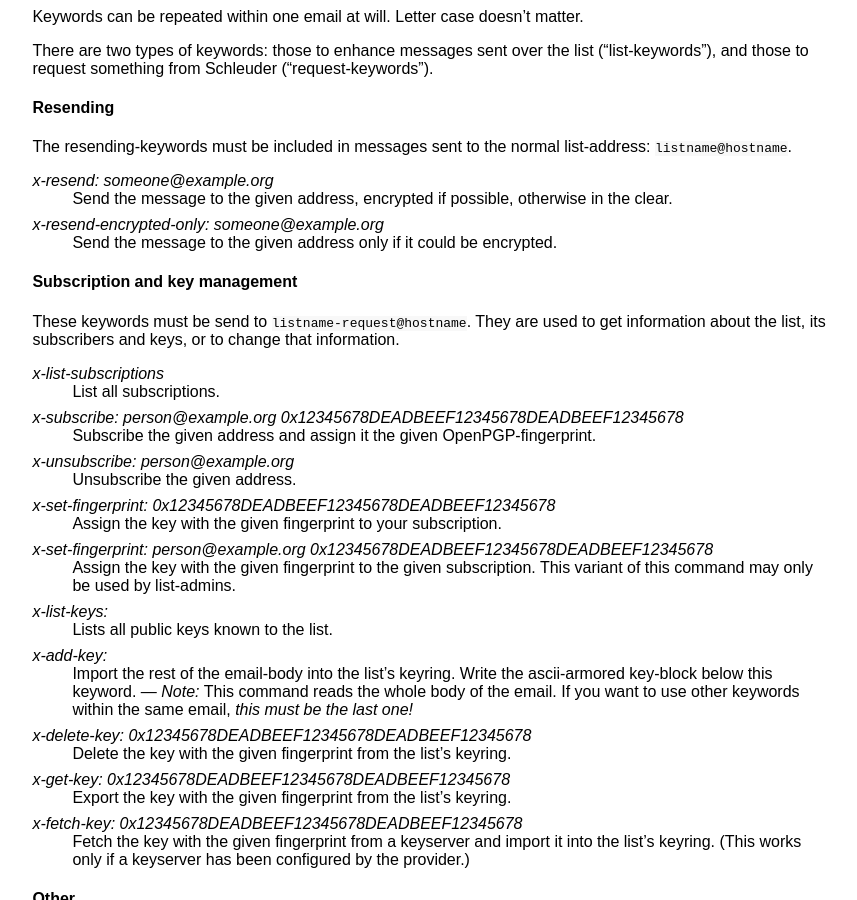
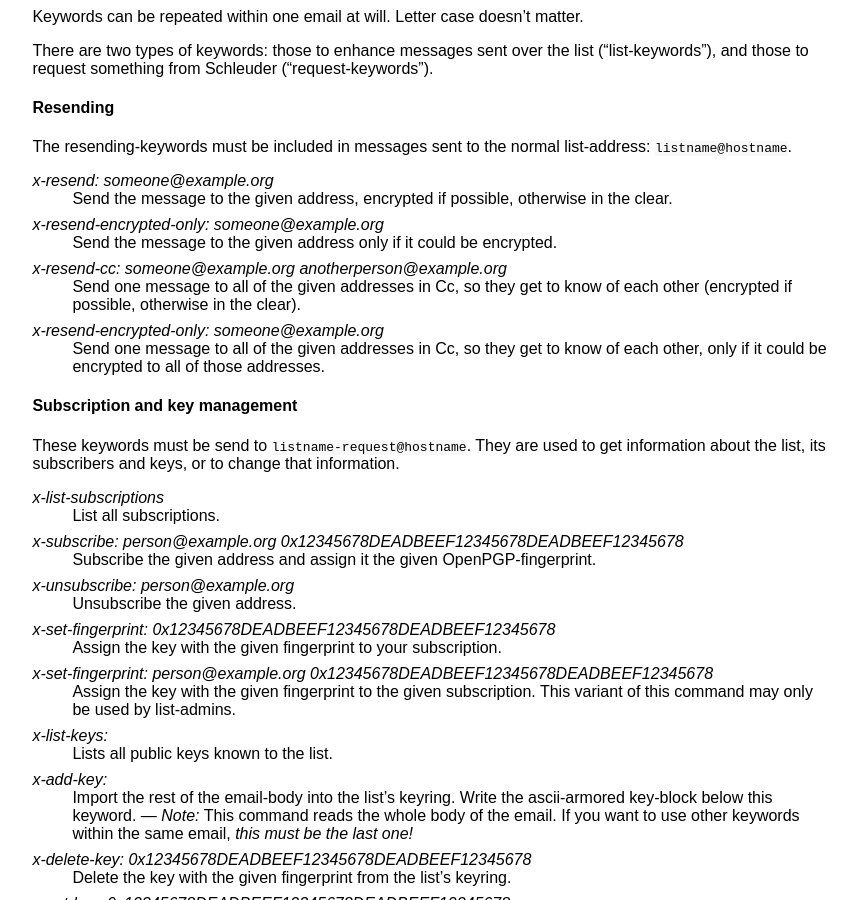
Before and after one commit to schleuder/schleuder-website, a Jekyll site: the page built from docs/index.md, in a window 1280 px wide and 900 px high, scrolled down 5290 px. Shown: the whole window, without its empty margins (6-863 px from the left). Built offline with Jekyll 4.4.1, drawn with Linux system fonts in a browser that asks for light colours.

Commit message:
Document x-resend-cc

```diff
--- a/docs/index.md
+++ b/docs/index.md
@@ -229,6 +229,12 @@
 x-resend-encrypted-only: someone@example.org
 : Send the message to the given address only if it could be encrypted.
 
+x-resend-cc: someone@example.org anotherperson@example.org
+: Send one message to all of the given addresses in Cc, so they get to know of each other (encrypted if possible, otherwise in the clear).
+
+x-resend-encrypted-only: someone@example.org
+: Send one message to all of the given addresses in Cc, so they get to know of each other, only if it could be encrypted to all of those addresses.
+
 
 #### Subscription and key management
 
```
